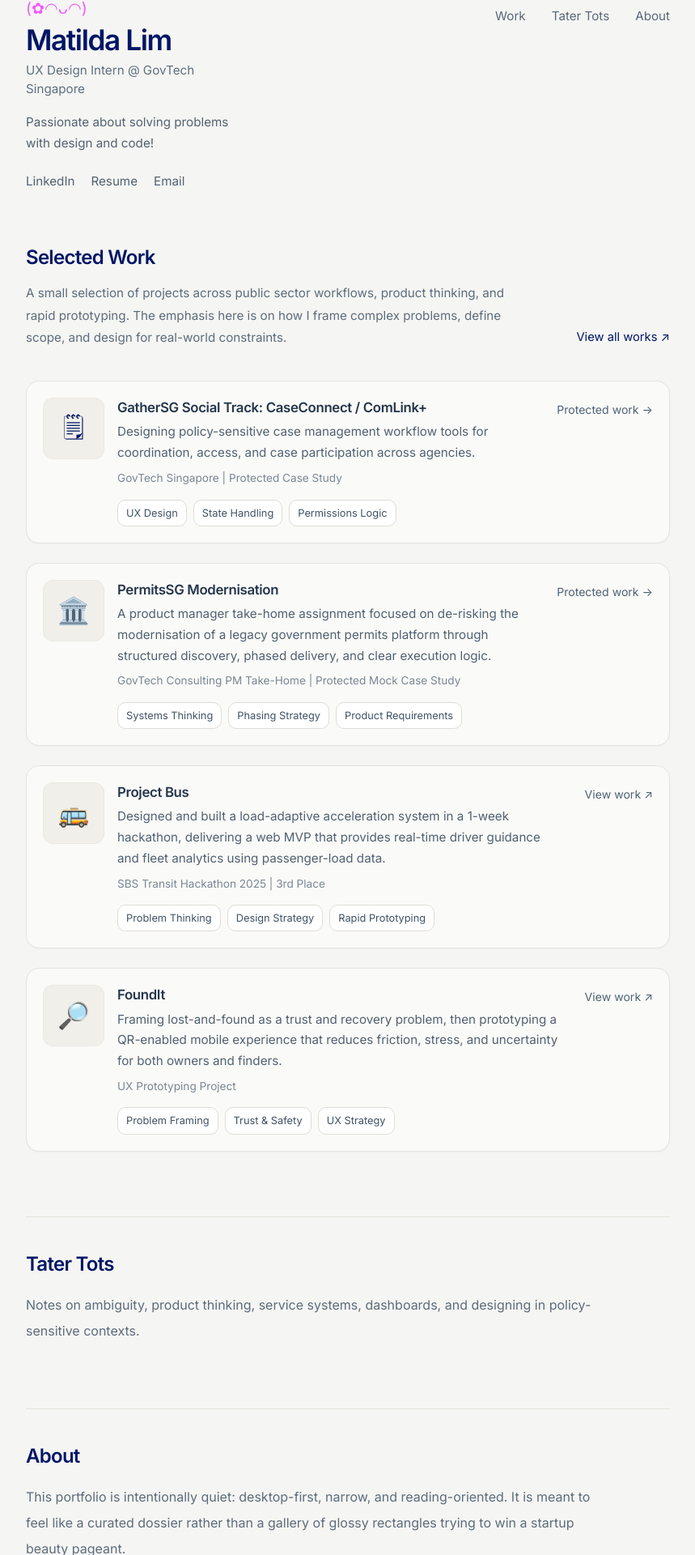
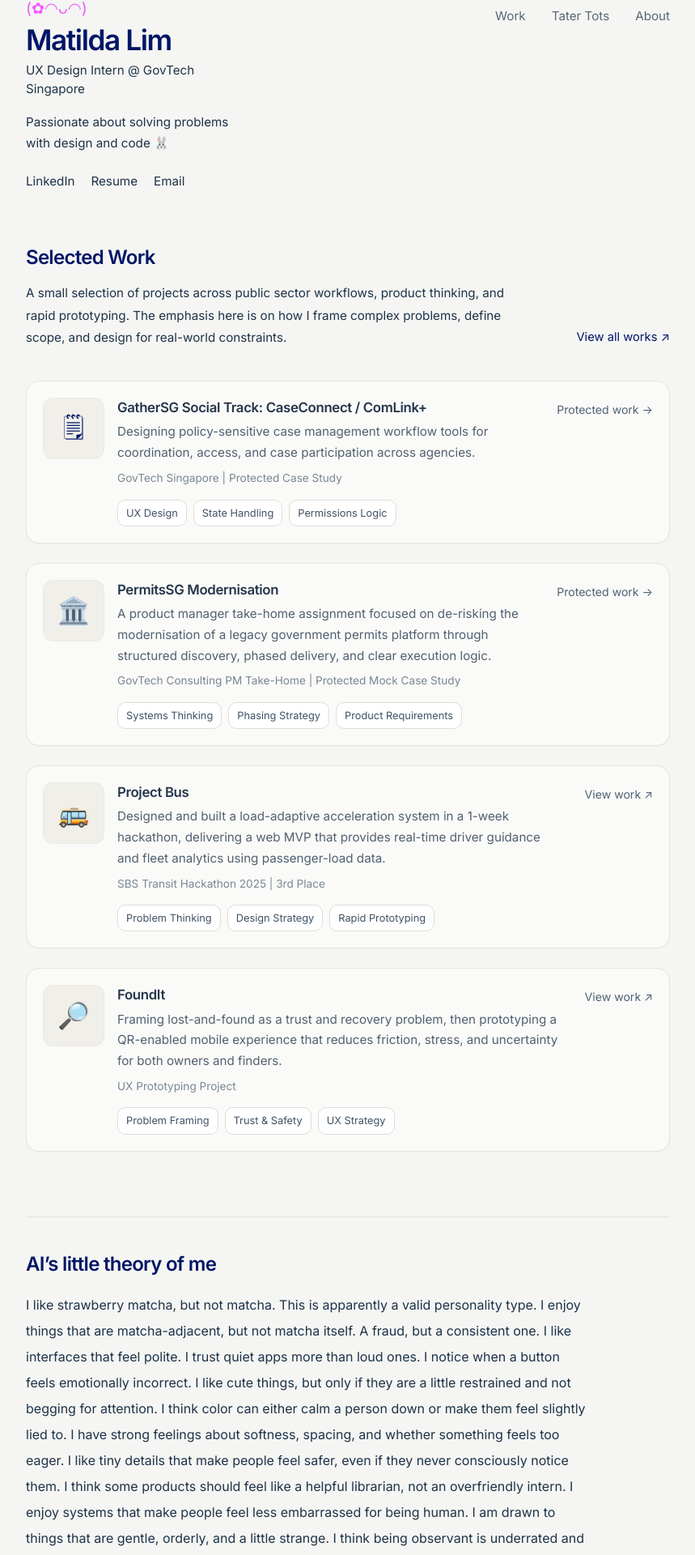
Before and after one commit to matildalim/my-portfolio, a React (Vite) app: page / in a window 1280 px wide. Shown: the part 39-1959 px from the top of the page at 81% size, without its empty margins (210-1069 px from the left). Built offline with nearby package versions, Linux system fonts and the light colour scheme.

Commit message:
final push on 10 march as i am hungry

```diff
--- a/src/App.jsx
+++ b/src/App.jsx
@@ -66,15 +66,15 @@ function HomePage() {
               Matilda Lim
             </h1>
 
-            <p className="mt-2 text-[0.95rem] text-[#5f6f7f]">
+            <p className="mt-2 text-[0.95rem] text-[#1d3348]">
               UX Design Intern @ GovTech Singapore
             </p>
 
-            <p className="mt-4 max-w-[340px] text-[0.95rem] leading-[1.7] text-[#536272] md:max-w-[285px]">
-              Passionate about solving problems with design and code!
+            <p className="mt-4 max-w-[340px] text-[0.95rem] leading-[1.7] text-[#1d3348] md:max-w-[285px]">
+              Passionate about solving problems with design and code 🐰
             </p>
 
-            <div className="mt-6 flex items-center gap-5 text-[0.95rem] text-[#536272]">
+            <div className="mt-6 flex items-center gap-5 text-[0.95rem] text-[#1d3348]">
               <a
                 href="https://www.linkedin.com/in/matildalim/"
                 target="_blank"
@@ -121,7 +121,7 @@ function HomePage() {
       <h2 className="mb-3 text-[1.5rem] font-semibold tracking-[-0.03em]">
         Selected Work
       </h2>
-      <p className="max-w-[620px] text-[0.93rem] leading-[1.75] text-[#5d6c7b] md:text-[0.95rem] md:leading-[1.8]">
+      <p className="max-w-[620px] text-[0.93rem] leading-[1.75] text-[#1d3348] md:text-[0.95rem] md:leading-[1.8]">
         A small selection of projects across public sector workflows,
         product thinking, and rapid prototyping. The emphasis here is on how
         I frame complex problems, define scope, and design for real-world
@@ -152,7 +152,7 @@ function HomePage() {
           <h3 className="text-[1.5rem] font-semibold tracking-[-0.03em]">
             Experiments
           </h3>
-          <p className="mt-4 max-w-[700px] text-[1rem] leading-8 text-[#5d6c7b]">
+          <p className="mt-4 max-w-[700px] text-[1rem] leading-8 text-[#1d3348]">
             A future section for smaller prototypes, product assessments, and
             explorations that show how I think through problems under tighter
             constraints.
@@ -164,19 +164,46 @@ function HomePage() {
           className="mt-20 border-t border-[#e5e2db] pt-10"
         >
           <h3 className="text-[1.5rem] font-semibold tracking-[-0.03em]">
-            Tater Tots
+            AI’s little theory of me
           </h3>
-          <p className="mt-4 max-w-[700px] text-[1rem] leading-8 text-[#5d6c7b]">
-            Notes on ambiguity, product thinking, service systems, dashboards,
-            and designing in policy-sensitive contexts.
+          <p className="mt-4 max-w-[700px] text-[1rem] leading-8 text-[#1d3348]">
+            I like strawberry matcha, but not matcha. This is apparently a valid personality type.
+
+            I enjoy things that are matcha-adjacent, but not matcha itself. A fraud, but a consistent one.
+
+            I like interfaces that feel polite.
+
+            I trust quiet apps more than loud ones.
+
+            I notice when a button feels emotionally incorrect.
+
+            I like cute things, but only if they are a little restrained and not begging for attention.
+
+            I think color can either calm a person down or make them feel slightly lied to.
+
+            I have strong feelings about softness, spacing, and whether something feels too eager.
+
+            I like tiny details that make people feel safer, even if they never consciously notice them.
+
+            I think some products should feel like a helpful librarian, not an overfriendly intern.
+
+            I enjoy systems that make people feel less embarrassed for being human.
+
+            I am drawn to things that are gentle, orderly, and a little strange.
+
+            I think being observant is underrated and often mistaken for being quiet.
+
+            I like when something is cute but still composed.
+
+            I probably care too much about whether a digital experience feels emotionally tidy.
           </p>
         </section>
 
         <section id="about" className="mt-20 border-t border-[#e5e2db] pt-10">
           <h3 className="text-[1.5rem] font-semibold tracking-[-0.03em]">
-            About
+            What is this website for?
           </h3>
-          <p className="mt-4 max-w-[700px] text-[1rem] leading-8 text-[#5d6c7b]">
+          <p className="mt-4 max-w-[700px] text-[1rem] leading-8 text-[#1d3348]">
             This portfolio is intentionally quiet: desktop-first, narrow, and
             reading-oriented. It is meant to feel like a curated dossier rather
             than a gallery of glossy rectangles trying to win a startup beauty
```
